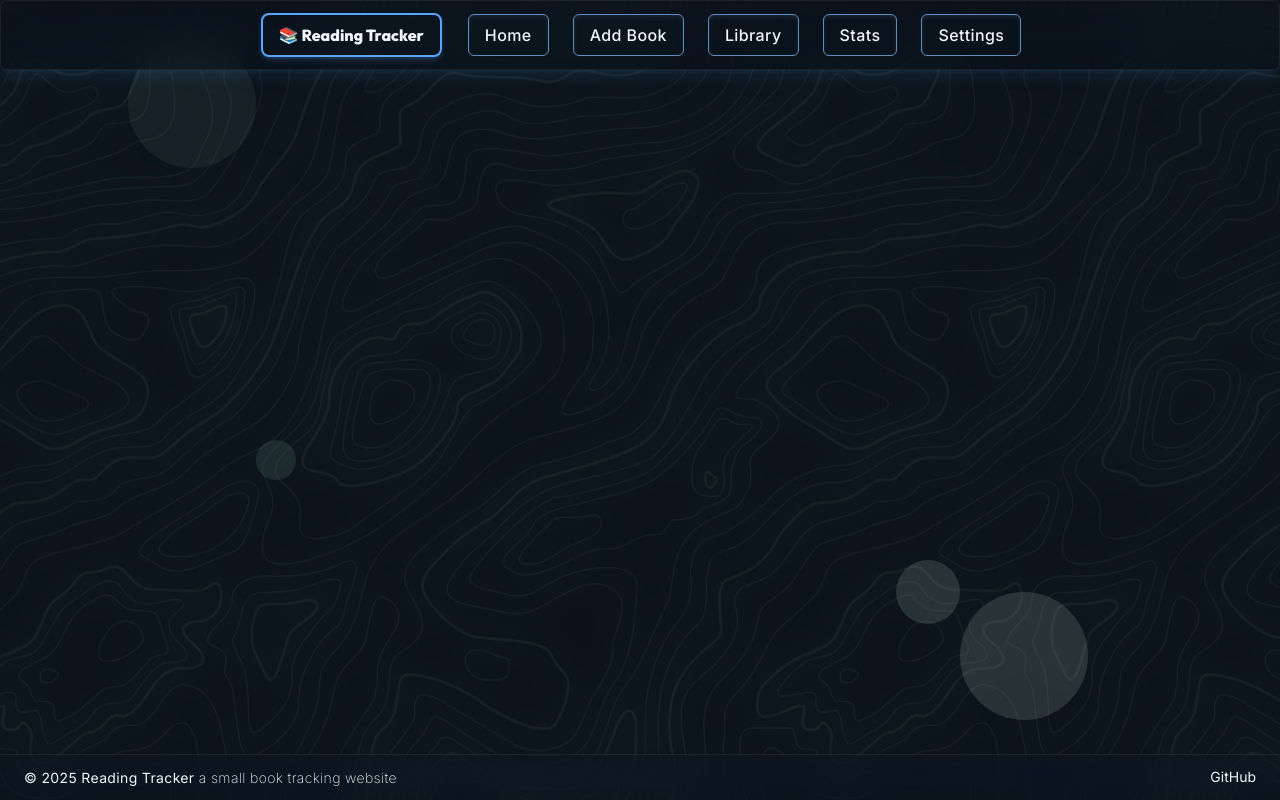
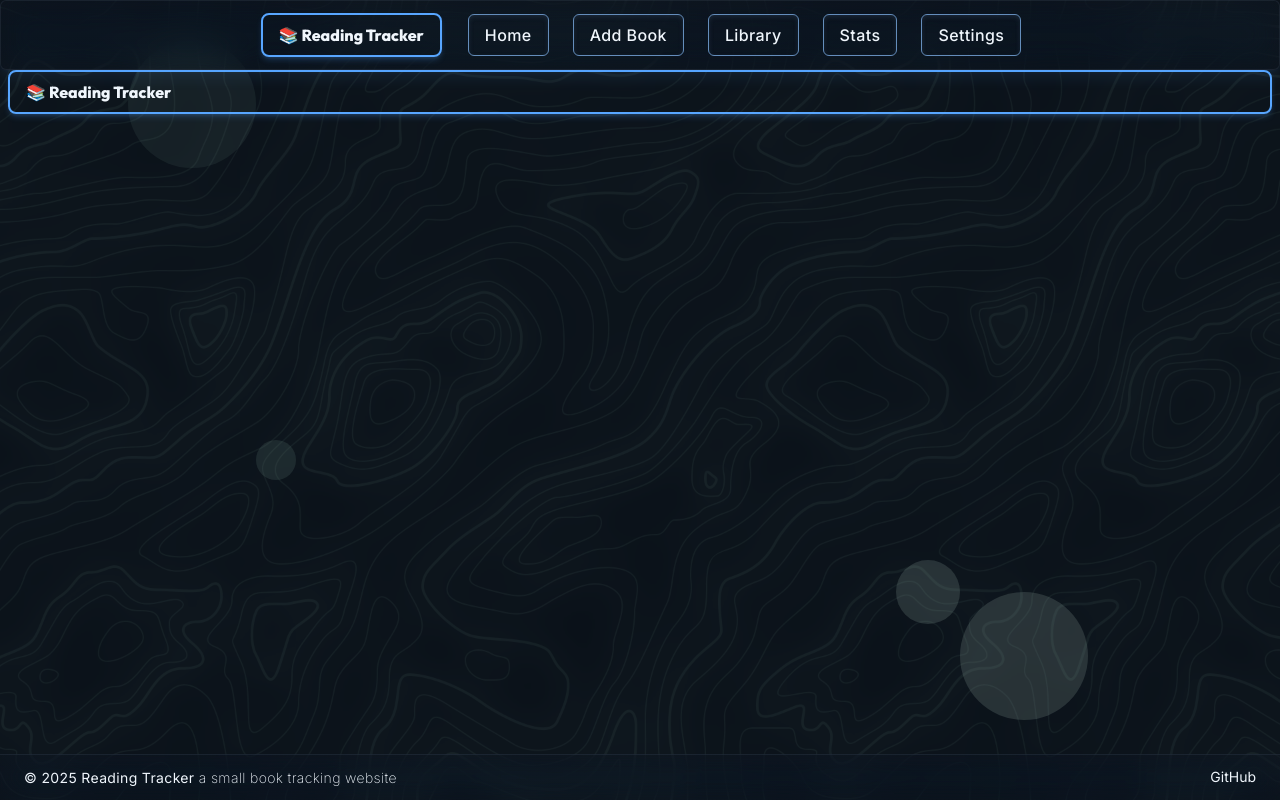
Before and after one commit to wal-z1/book-tracker, a React (Vite) app: page / in a window 1280 px wide. Built offline with nearby package versions, Linux system fonts and the light colour scheme; a web font is replaced by a local one.

Commit message:
not leaving until i finish this

```diff
--- a/src/components/MainPage/Home.jsx
+++ b/src/components/MainPage/Home.jsx
@@ -1,4 +1,7 @@
+import AddBook from "../Util/AddBook"
 function Home(){
-
+return(
+<AddBook/>
+);
 }
 export default Home
--- /dev/null
+++ b/src/components/Util/AddBook.jsx
@@ -0,0 +1,31 @@
+import { motion } from "framer-motion";
+
+function AddBook() {
+	return (
+		<motion.div
+			initial={{ opacity: 0, y: -20, filter: "blur(5px)" }}
+			animate={{
+				opacity: 1,
+				y: 0,
+				filter: "blur(0px)",
+				transition: { duration: 0.5 },
+			}}
+			whileHover={{
+				scale: 1.08,
+				rotate: 3,
+				boxShadow: "0 0 15px rgba(88,166,255,0.5)",
+			}}
+			whileTap={{ scale: 0.95 }}
+			transition={{ type: "spring", stiffness: 350, damping: 18 }}
+			className="
+        font-outfit capitalize font-extrabold rounded-lg px-4 py-2
+        border-2 border-[#58A6FF]
+        shadow-md shadow-[#58A6FF]/20
+        mx-2 cursor-pointer
+      ">
+			<span className="text-[#F0F6FC]">📚 Reading Tracker</span>
+		</motion.div>
+	);
+}
+
+export default AddBook;
```
